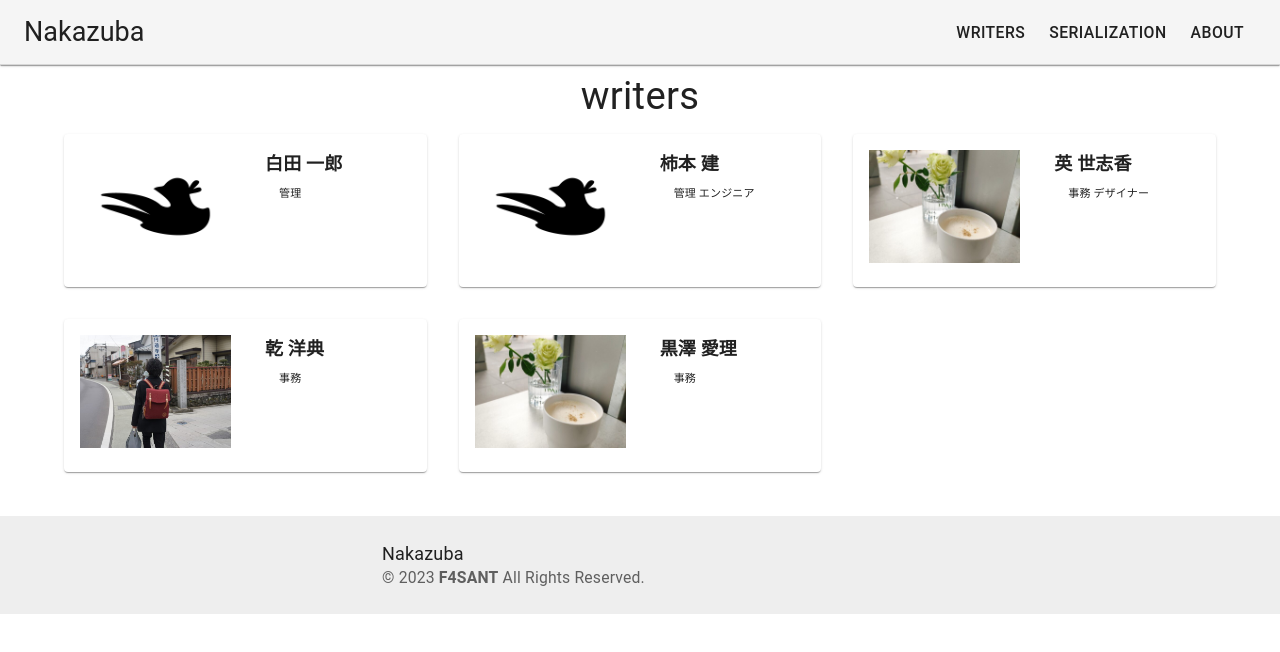
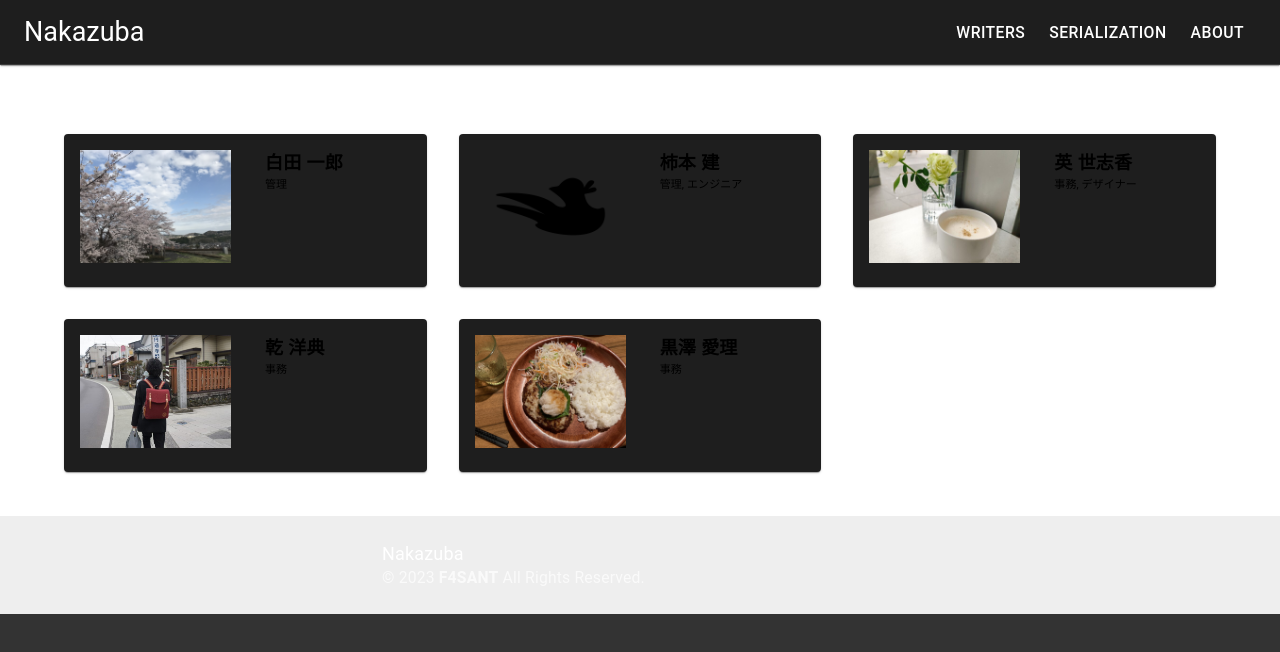
Before and after one commit to ekurosawa/next-f4sant, a Next.js app: page /writers in a window 1280 px wide. Shown: the top 652 px of the page. Built offline with nearby package versions, Linux system fonts and the light colour scheme.

Commit message:
comm in ls

```diff
--- a/pageparts/Footer.js
+++ b/pageparts/Footer.js
@@ -6,8 +6,19 @@ import Typography from '@mui/material/Typography';
 import Container from '@mui/material/Container';
 import Link from '@mui/material/Link';
 
+
+const darkTheme = createTheme({
+  palette: {
+    mode: 'dark',
+    background: '#222222'
+  },
+});
+
 function Copyright() {
   return (
+    <ThemeProvider theme={darkTheme}>
+    <CssBaseline />
+
     <Typography variant="body2" color="text.secondary">
       {' © '}
       {new Date().getFullYear()}
@@ -17,6 +28,7 @@ function Copyright() {
         </Link>{'  '}
         All Rights Reserved.
     </Typography>
+    </ThemeProvider>
   );
 }
 
--- a/pageparts/Sidebar.js
+++ b/pageparts/Sidebar.js
@@ -29,7 +29,7 @@ function Sidebar(props) {
         <Typography>{sidebar.description}</Typography>
   </Paper>*/}
 
-      <Typography variant="h6" gutterBottom sx={{ mt: 3 }}>
+      <Typography color="text.primary" variant="h6" gutterBottom sx={{ mt: 3 }}>
         Archives
       </Typography>
 
@@ -40,7 +40,7 @@ function Sidebar(props) {
         </Link>
       ))}
 
-      <Typography variant="h6" gutterBottom sx={{ mt: 3 }}>
+      <Typography color="text.primary" variant="h6" gutterBottom sx={{ mt: 3 }}>
         Social
       </Typography>
 
--- a/pages/writers.js
+++ b/pages/writers.js
@@ -12,6 +12,8 @@ import Card from '@mui/material/Card';
 import CardActions from '@mui/material/CardActions';
 import CardContent from '@mui/material/CardContent';
 import CardMedia from '@mui/material/CardMedia';
+import CssBaseline from "@mui/material/CssBaseline";
+
 import Typography from '@mui/material/Typography';
 import Divider from '@mui/material/Divider';
 import { createTheme, ThemeProvider } from '@mui/material/styles';
@@ -29,19 +31,19 @@ import TwitterIcon from '@mui/icons-material/Twitter';
 
 const writerData = [
     {
-        wart: '/images/nakazuba640.png',
+        wart: '/images/itiroshirota.png',
         wname: '白田 一郎',
         intro: '管理'
     },
     {
         wart: '/images/nakazuba640.png',
         wname: '柿本 建',
-        intro: `管理 \n エンジニア`
+        intro: `管理, エンジニア`
     },
     {
         wart: '/images/flowerncafe.png',
         wname: '英 世志香',
-        intro: '事務\n デザイナー'
+        intro: '事務, デザイナー'
     },
     {
         wart: '/images/hitoriTravel.png',
@@ -49,7 +51,7 @@ const writerData = [
         intro: '事務'
     },
     {
-        wart: '/images/flowerncafe.png',
+        wart: '/images/ekurosawa.png',
         wname: '黒澤 愛理',
         intro: '事務'
     },
@@ -57,14 +59,18 @@ const writerData = [
 
 
 
-const defaultTheme = createTheme();
-
+const darkTheme = createTheme({
+    palette: {
+        mode: 'dark',
+    },
+});
 
 export default function writers() {
 
     return (
         <>
-            <ThemeProvider theme={defaultTheme}>
+            <ThemeProvider theme={darkTheme}>
+                <CssBaseline />
                 <link rel="icon" href='/images/nakazuba40white.png' />
 
                 <Header >
@@ -86,7 +92,7 @@ export default function writers() {
                                 color="text.primary"
                                 gutterBottom
                             >
-                                writers
+                                Writers
                             </Typography >
                             <Grid
                                 container spacing={4} // containe spacing : アイテム幅の調整
@@ -95,7 +101,8 @@ export default function writers() {
                                 {writerData.map(({ wart, wname, intro }, index) => (
                                     <Grid item key={index} xs={12} sm={6} md={4}>
                                         <Card
-                                            py={3} sx={{ display: 'flex', flexDirection: 'column' }} color='inherit'>
+                                            className='card'
+                                            py={3} sx={{ display: 'flex', flexDirection: 'column' }} >
                                             <CardContent sx={{ flex: '10 auto' }} >
                                                 <Box display="flex">
                                                     <CardMedia
@@ -106,12 +113,12 @@ export default function writers() {
                                                     />
                                                     <Box px={2} color='inherit'>
 
-                                                        <Typography fontWeight="fontWeightBold" >
+                                                        <Typography color="black" fontFamily="sans-serif" fontWeight="Bold" >
                                                             {wname}
                                                         </Typography>
 
-                                                        <Box>
-                                                            <Typography px={4}fontWeight="fontWeightLight" fontSize={11} variant='h10'>
+                                                        <Box display="flex" justifyContent="flex-start">
+                                                            <Typography color="black" sx={{ whiteSpace: 'pre-line' }} fontSize={11} >
                                                                 {intro}
                                                             </Typography>
                                                         </Box>
@@ -119,7 +126,6 @@ export default function writers() {
                                                 </Box>
                                             </CardContent>
                                         </Card>
-
                                     </Grid>
                                 ))}
                             </Grid>
--- a/styles/global.css
+++ b/styles/global.css
@@ -16,6 +16,7 @@ body {
     sans-serif;
   line-height: 1.6;
   font-size: 18px;
+  background-color: #333333;
 }
 
 * {
@@ -39,3 +40,7 @@ img {
 p {
   text-indent: 1rem;
 }
+
+.card {
+  background-color: aliceblue;
+}
```
Also changed, not shown: pages/index.js (+14 -3 lines), public/images/ekurosawa.png (added), public/images/itiroshirota.png (added).
